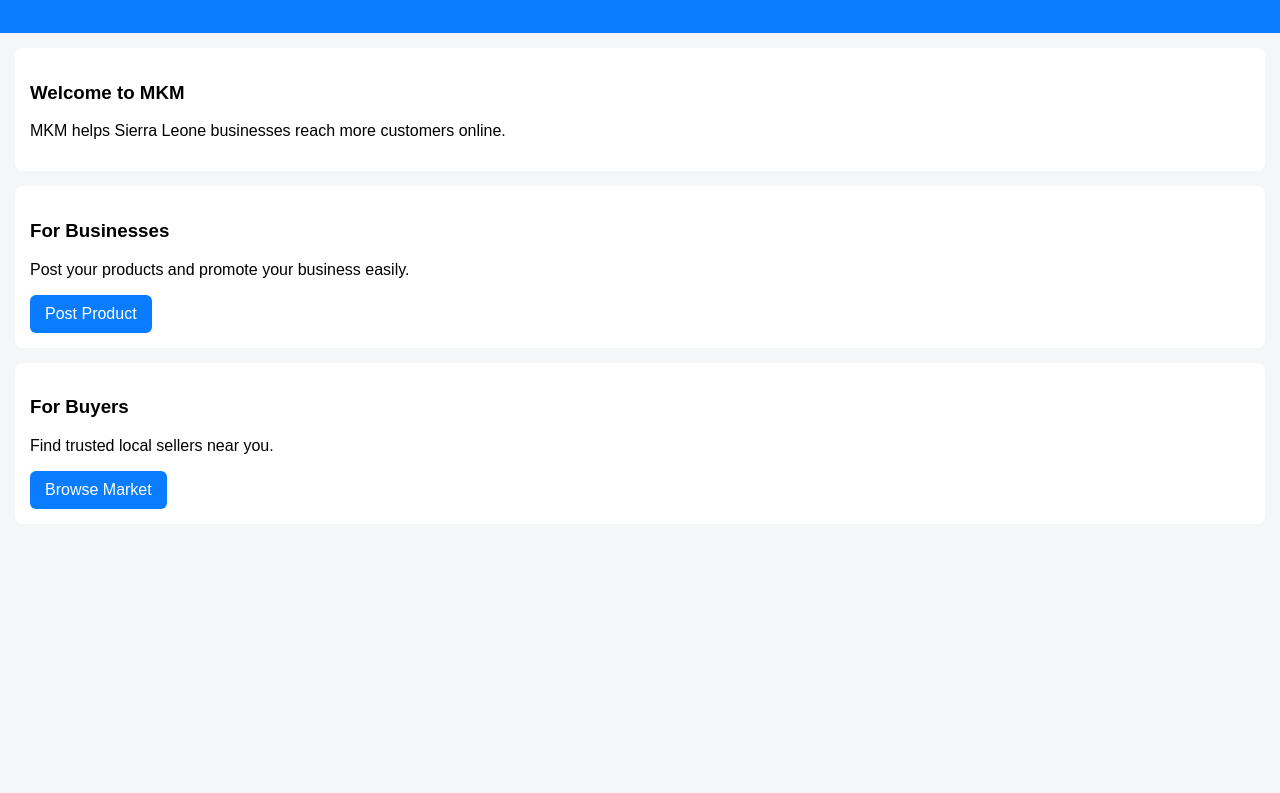
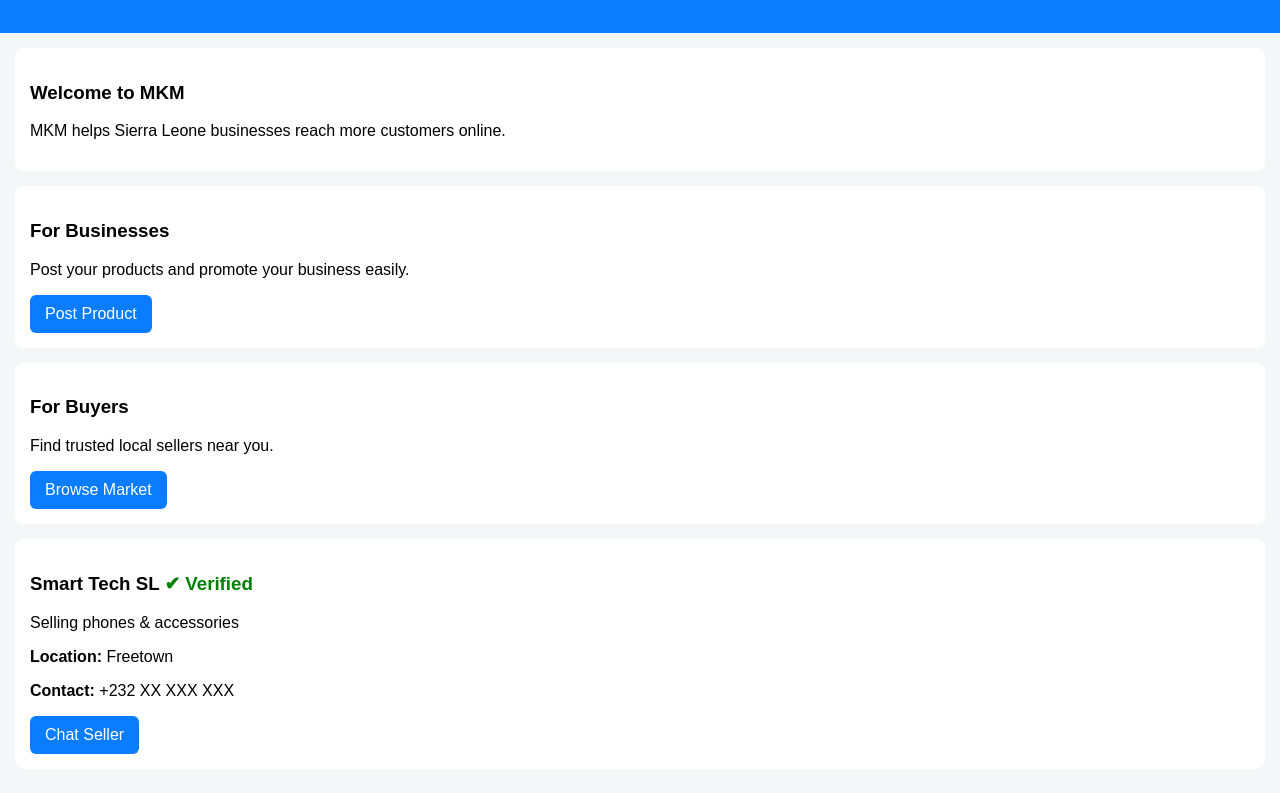
Before and after one commit to Oooo-cel/Mkm, a plain HTML site: page docs/index.html in a window 1280 px wide. Shown: the part 121-914 px from the top of the page. Before the commit the page ends 800 px from the top, so only its background shows below. Drawn offline with Linux system fonts and the light colour scheme.

Commit message:
Update index.html

```diff
--- a/docs/index.html
+++ b/docs/index.html
@@ -59,6 +59,14 @@
     <p>Find trusted local sellers near you.</p>
     <a class="btn" href="#">Browse Market</a>
   </div>
+  <div class="card">
+    <h3>Smart Tech SL <span style="color:green;">✔ Verified</span></h3>
+    <p>Selling phones & accessories</p>
+    <p><b>Location:</b> Freetown</p>
+    <p><b>Contact:</b> +232 XX XXX XXX</p>
+    <a class="btn" href="#">Chat Seller</a>
+  </div>
+
 </section>
 
 </body>
```
